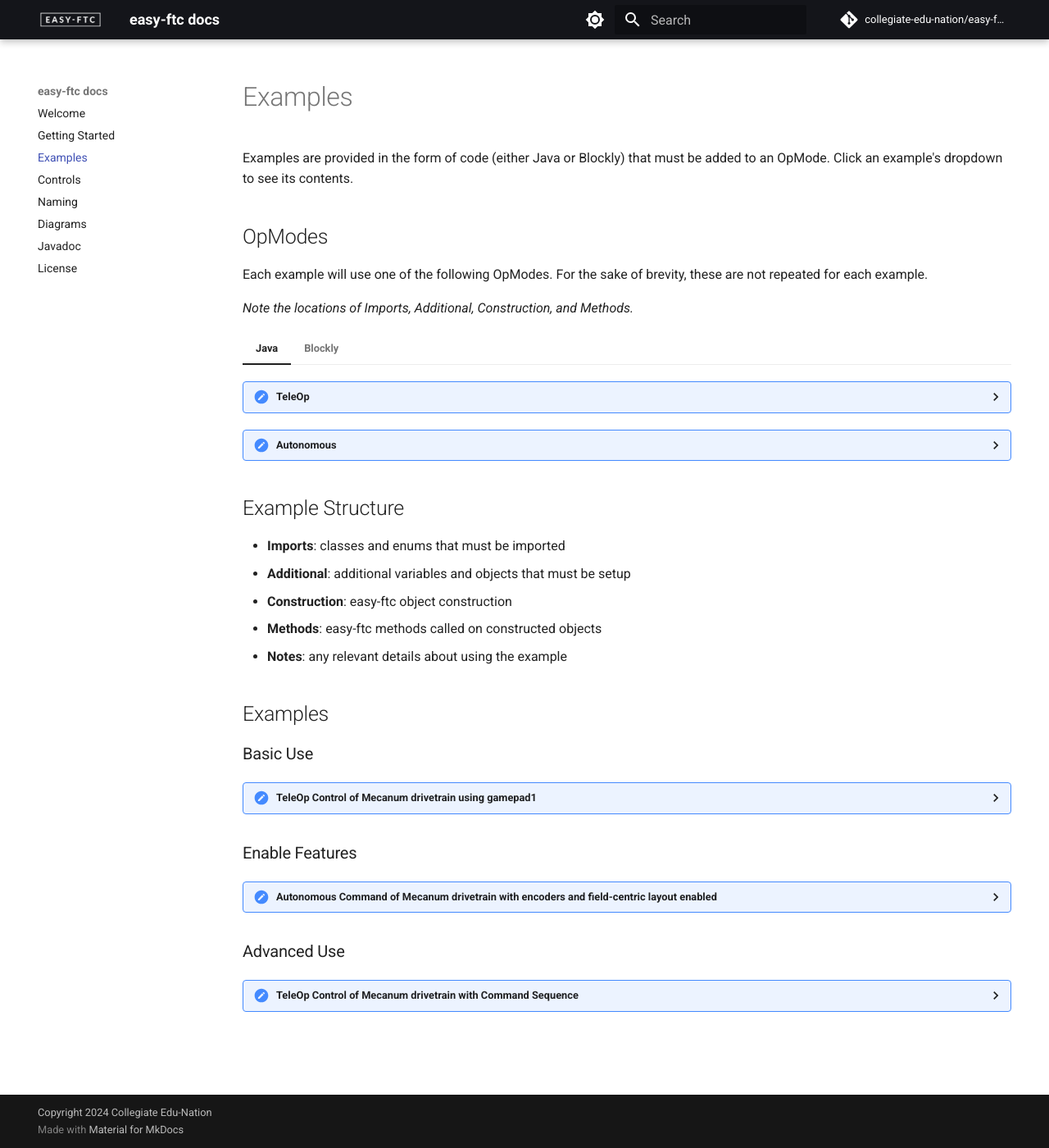
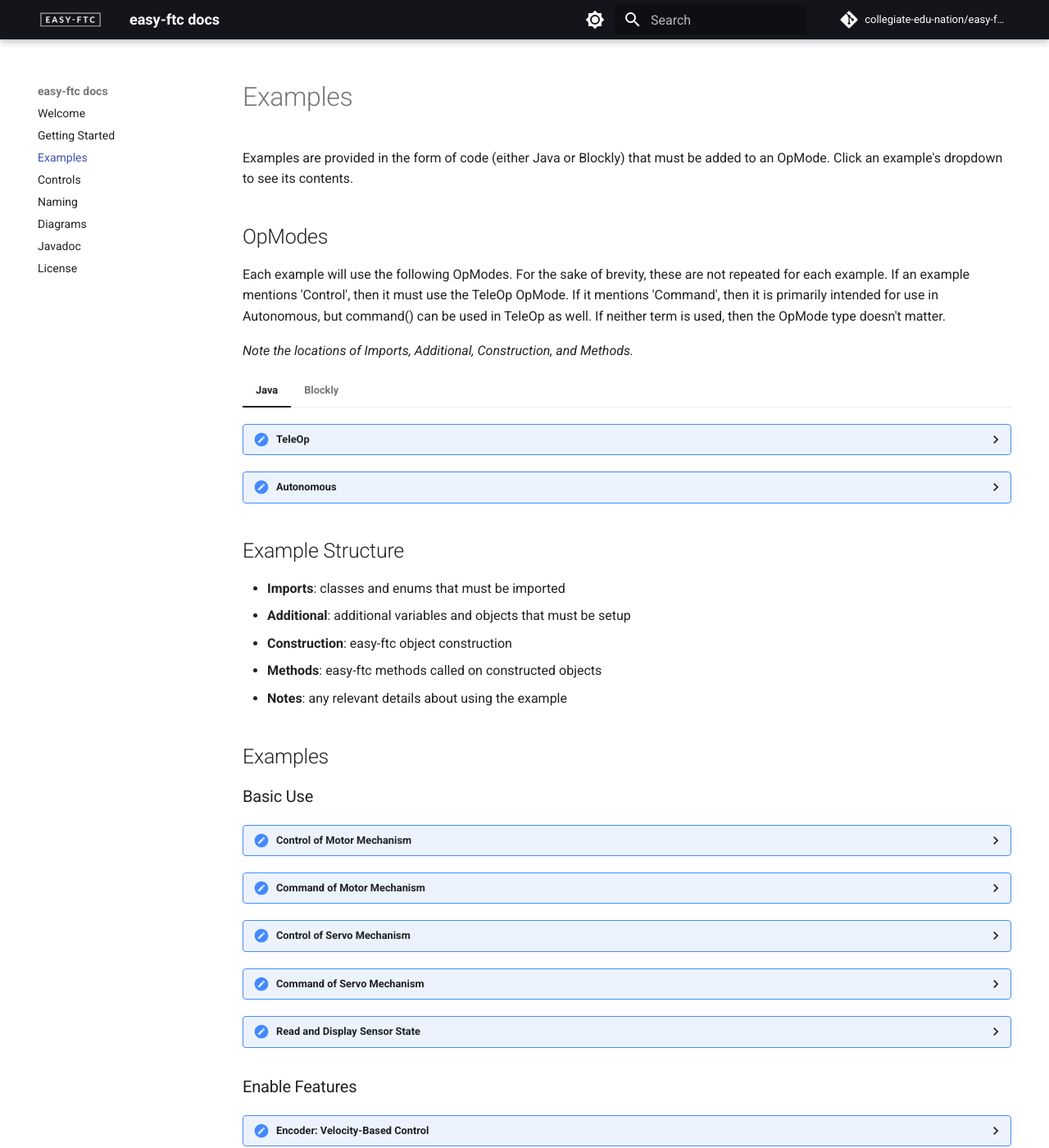
Before and after one commit to Collegiate-Edu-Nation/easy-ftc, an MkDocs documentation site: the page built from docs/examples.md, in a window 1280 px wide and 1400 px high. Shown: the whole window at 82% size. Built offline with MkDocs 1.6.1 and Material for MkDocs 9.7.7, drawn with Linux system fonts in a browser that asks for light colours; comment, search, counter and statistics services are not loaded; some of the changed text lies outside the part shown.

Commit message:
completed basic and advanced use, added most encoder examples

```diff
--- a/docs/examples.md
+++ b/docs/examples.md
@@ -7,7 +7,7 @@
 Examples are provided in the form of code (either Java or Blockly) that must be added to an OpMode. Click an example's dropdown to see its contents.
 
 ## OpModes
-Each example will use one of the following OpModes. For the sake of brevity, these are not repeated for each example.
+Each example will use the following OpModes. For the sake of brevity, these are not repeated for each example. If an example mentions 'Control', then it must use the TeleOp OpMode. If it mentions 'Command', then it is primarily intended for use in Autonomous, but command() can be used in TeleOp as well. If neither term is used, then the OpMode type doesn't matter.
 
 <i>Note the locations of Imports, Additional, Construction, and Methods.</i>
 
@@ -36,6 +36,7 @@
                 }
             }
         }
+
     </details>
 
 
@@ -62,6 +63,7 @@
                 }
             }
         }
+
     </details>
 
 
@@ -79,7 +81,7 @@
 
 
     <details>
-    <summary>TeleOp Control of Mecanum drivetrain using gamepad1</summary>
+    <summary>Control of Motor Mechanism</summary>
 
     ### Imports
 
@@ -89,12 +91,90 @@
 
         Drive drive = new Drive.Builder(this, hardwareMap)
             .gamepad(gamepad1)
-            .type(Drive.Type.MECANUM)
             .build();
 
     ### Methods
 
         drive.control();
+
+    </details>
+
+
+    <details>
+    <summary>Command of Motor Mechanism</summary>
+
+    ### Imports
+
+        import org.edu_nation.easy_ftc.mechanism.Arm;
+
+    ### Construction
+
+        Arm arm = new Arm.Builder(this, hardwareMap)
+            .build();
+
+    ### Methods
+
+        arm.command(Arm.Direction.UP, 2, 0.5);
+
+    </details>
+
+
+    <details>
+    <summary>Control of Servo Mechanism</summary>
+
+    ### Imports
+
+        import org.edu_nation.easy_ftc.mechanism.Claw;
+
+    ### Construction
+
+        Claw claw = new Claw.Builder(this, hardwareMap)
+            .gamepad(gamepad1)
+            .build();
+
+    ### Methods
+
+        claw.control();
+
+    </details>
+
+
+    <details>
+    <summary>Command of Servo Mechanism</summary>
+
+    ### Imports
+
+        import org.edu_nation.easy_ftc.mechanism.Claw;
+
+    ### Construction
+
+        Claw claw = new Claw.Builder(this, hardwareMap)
+            .build();
+
+    ### Methods
+
+        claw.command(Claw.Direction.CLOSE);
+
+    </details>
+
+
+    <details>
+    <summary>Read and Display Sensor State</summary>
+
+    ### Imports
+
+        import org.edu_nation.easy_ftc.sensor.Touch;
+
+    ### Construction
+
+        Touch touch = new Touch.Builder(hardwareMap)
+            .build();
+
+    ### Methods
+
+        telemetry.addData("Touch: ", touch.state());
+        telemetry.update();
+
     </details>
 
 
@@ -102,7 +182,7 @@
 
 
     <details>
-    <summary>Autonomous Command of Mecanum drivetrain with encoders and field-centric layout enabled</summary>
+    <summary>Encoder: Velocity-Based Control</summary>
 
     ### Imports
 
@@ -112,13 +192,93 @@
 
         Drive drive = new Drive.Builder(this, hardwareMap)
             .encoder()
-            .type(Drive.Type.MECANUM)
-            .layout(Drive.Layout.FIELD)
             .build();
 
     ### Methods
 
+        drive.control();
+
+    </details>
+
+
+    <details>
+    <summary>Encoder: Time-Based Command</summary>
+
+    ### Imports
+
+        import org.edu_nation.easy_ftc.mechanism.Drive;
+
+    ### Construction
+
+        Drive drive = new Drive.Builder(this, hardwareMap)
+            .encoder()
+            .build();
+
+    ### Methods
+
+        // moves forward for 2 seconds at half power
         drive.command(Drive.Direction.FORWARD, 2, 0.5);
+
+    </details>
+
+
+    <details>
+    <summary>Encoder: Distance-Based Command</summary>
+
+    ### Imports
+
+        import org.edu_nation.easy_ftc.mechanism.Drive;
+
+    ### Construction
+
+        Drive drive = new Drive.Builder(this, hardwareMap)
+            .encoder().diameter(4).gearing(19.2)
+            .build();
+
+    ### Methods
+
+        // moves forward for 12 inches at half power
+        drive.command(Drive.Direction.FORWARD, 12, 0.5);
+
+    ### Notes
+    * The distance unit used in command() will be the same as what's used in .diameter()
+    * .gearing() is optional here, but correcting it can improve accuracy
+
+    </details>
+
+
+    <details>
+    <summary>Encoder: Limits Using Ticks</summary>
+
+    ### Imports
+
+        import org.edu_nation.easy_ftc.mechanism.Lift;
+
+    ### Construction
+
+        Lift lift = new Lift.Builder(this, hardwareMap)
+            .encoder().up(300).down(-300)
+            .build();
+
+    </details>
+
+
+    <details>
+    <summary>Encoder: Limits Using Distance</summary>
+
+    ### Imports
+
+        import org.edu_nation.easy_ftc.mechanism.Lift;
+
+    ### Construction
+
+        Lift lift = new Lift.Builder(this, hardwareMap)
+            .encoder().diameter(2).gearing(60).up(3).down(-3)
+            .build();
+
+    ### Notes
+    * .gearing() is optional here, but correcting it can improve accuracy
+
     </details>
 
 
@@ -126,7 +286,7 @@
 
 
     <details>
-    <summary>TeleOp Control of Mecanum drivetrain with Command Sequence</summary>
+    <summary>Control with Command Sequence</summary>
 
     ### Imports
 
@@ -142,7 +302,6 @@
 
         Drive drive = new Drive.Builder(this, hardwareMap)
             .gamepad(gamepad1)
-            .type(Drive.Type.MECANUM)
             .build();
 
         // define starting state
@@ -178,6 +337,7 @@
     ### Notes
     * Sequence is initiated by pressing dpad_right and can be interrupted with dpad_left
     * Holding down dpad_left works best since the loop used by command() is thread-blocking, meaning its value is only read between sequence states
+
     </details>
 
 
@@ -210,7 +370,55 @@
 
 
     <details>
-    <summary>TeleOp Control of Mecanum drivetrain using gamepad1</summary>
+    <summary>Control of Motor Mechanism</summary>
+
+    ### Imports
+
+    ### Construction
+
+    ### Methods
+
+    </details>
+
+
+    <details>
+    <summary>Command of Motor Mechanism</summary>
+
+    ### Imports
+
+    ### Construction
+
+    ### Methods
+
+    </details>
+
+
+    <details>
+    <summary>Control of Servo Mechanism</summary>
+
+    ### Imports
+
+    ### Construction
+
+    ### Methods
+
+    </details>
+
+
+    <details>
+    <summary>Command of Servo Mechanism</summary>
+
+    ### Imports
+
+    ### Construction
+
+    ### Methods
+
+    </details>
+
+
+    <details>
+    <summary>Read and Display Sensor State</summary>
 
     ### Imports
 
@@ -225,7 +433,7 @@
 
 
     <details>
-    <summary>Autonomous Command of Mecanum drivetrain with encoders and field-centric layout enabled</summary>
+    <summary>Encoder: Velocity-Based Control</summary>
 
     ### Imports
 
@@ -236,11 +444,62 @@
     </details>
 
 
+    <details>
+    <summary>Encoder: Time-Based Command</summary>
+
+    ### Imports
+
+    ### Construction
+
+    ### Methods
+
+    </details>
+
+
+    <details>
+    <summary>Encoder: Distance-Based Command</summary>
+
+    ### Imports
+
+    ### Construction
+
+    ### Methods
+
+    ### Notes
+    * The distance unit used in command() will be the same as what's used in .diameter()
+    * .gearing() is optional here, but correcting it can improve accuracy
+
+    </details>
+
+
+    <details>
+    <summary>Encoder: Limits Using Ticks</summary>
+
+    ### Imports
+
+    ### Construction
+
+    </details>
+
+
+    <details>
+    <summary>Encoder: Limits Using Distance</summary>
+
+    ### Imports
+
+    ### Construction
+
+    ### Notes
+    * .gearing() is optional here, but correcting it can improve accuracy
+
+    </details>
+
+
     ### Advanced Use
 
 
     <details>
-    <summary>TeleOp Control of Mecanum drivetrain with Command Sequence</summary>
+    <summary>Control with Command Sequence</summary>
 
     ### Imports
 
```
